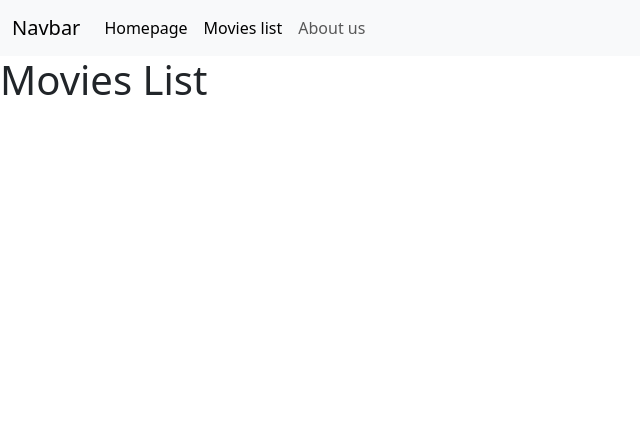
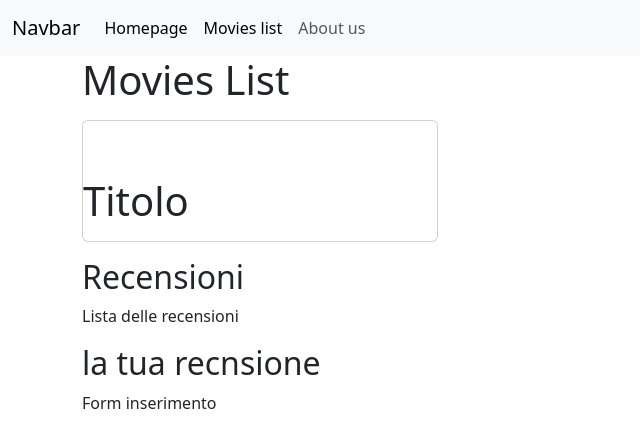
Before and after one commit to EneaSema/webapp-react, a React (Vite) app: page /movies in a window 1280 px wide. Shown: the top 448 px of the page, without its empty margins (0-640 px from the left). Built offline with nearby package versions, Linux system fonts and the light colour scheme.

Commit message:
working-create-showpage

```diff
--- a/src/App.jsx
+++ b/src/App.jsx
@@ -2,8 +2,10 @@ import { BrowserRouter, Routes, Route } from "react-router-dom";
 
 import DefaultLayout from "./layouts/DefaultLayout.jsx";
 import Homepage from "./pages/Homepage.jsx";
-import MoviesList from "./pages/MoviesList.jsx";
-import About from "./pages/About.jsx";
+import AboutPage from "./pages/AboutPage.jsx";
+
+import MoviesIndexPage from "./pages/MoviesIndexPage.jsx";
+import MoviesShowPage from "./pages/MoviesShowPage.jsx";
 
 export default function App() {
   return (
@@ -11,8 +13,11 @@ export default function App() {
       <Routes>
         <Route element={<DefaultLayout />}>
           <Route path="/" element={<Homepage />} />
-          <Route path="/movies" element={<MoviesList />} />
-          <Route path="/about" element={<About />} />
+          <Route path="/about" element={<AboutPage />} />
+          <Route path="/movies">
+            <Route index element={<MoviesIndexPage />} />
+            <Route path="/movies/:id" element={<MoviesShowPage />} />
+          </Route>
         </Route>
       </Routes>
     </BrowserRouter>
--- /dev/null
+++ b/src/components/Card.jsx
@@ -0,0 +1,20 @@
+export default function Card({
+  id,
+  title,
+  director,
+  genre,
+  reale_year,
+  abstract,
+  image,
+}) {
+  return (
+    <div className="card">
+      <div className="card-body">
+        <img src="" alt="" />
+      </div>
+      <div className="card-title">
+        <h1>Titolo</h1>
+      </div>
+    </div>
+  );
+}
--- /dev/null
+++ b/src/components/MoviesList.jsx
@@ -0,0 +1,29 @@
+import Card from "./Card";
+
+export default function MoviesList(movies) {
+  return (
+    <div className="container">
+      <section className="my-3">
+        <div className="row">
+          <div className="col-4">
+            <Card
+              title={"title"}
+              description={"abstract"}
+              link={`/movies/1`}
+            ></Card>
+          </div>
+        </div>
+      </section>
+
+      <section className="my-3">
+        <h2>Recensioni</h2>
+        <p>Lista delle recensioni</p>
+      </section>
+
+      <section className="my-3">
+        <h2>la tua recnsione</h2>
+        <p>Form inserimento</p>
+      </section>
+    </div>
+  );
+}
--- /dev/null
+++ b/src/pages/MoviesIndexPage.jsx
@@ -0,0 +1,12 @@
+import MoviesList from "../components/MoviesList";
+
+export default function MoviesIndexPage() {
+  return (
+    <>
+      <div className="container">
+        <h1>Movies List</h1>
+      </div>
+      <MoviesList />
+    </>
+  );
+}
--- a/src/pages/MoviesList.jsx
+++ /dev/null
@@ -1,7 +0,0 @@
-export default function MoviesList() {
-  return (
-    <>
-      <h1>Movies List</h1>
-    </>
-  );
-}
--- /dev/null
+++ b/src/pages/MoviesShowPage.jsx
@@ -0,0 +1,3 @@
+export default function MoviesShowPage() {
+  return <h1>ciao</h1>;
+}
```
Also changed, not shown: src/assets/data/movies.js (added, +64 -0 lines), src/pages/AboutPage.jsx (renamed from src/pages/About.jsx).
